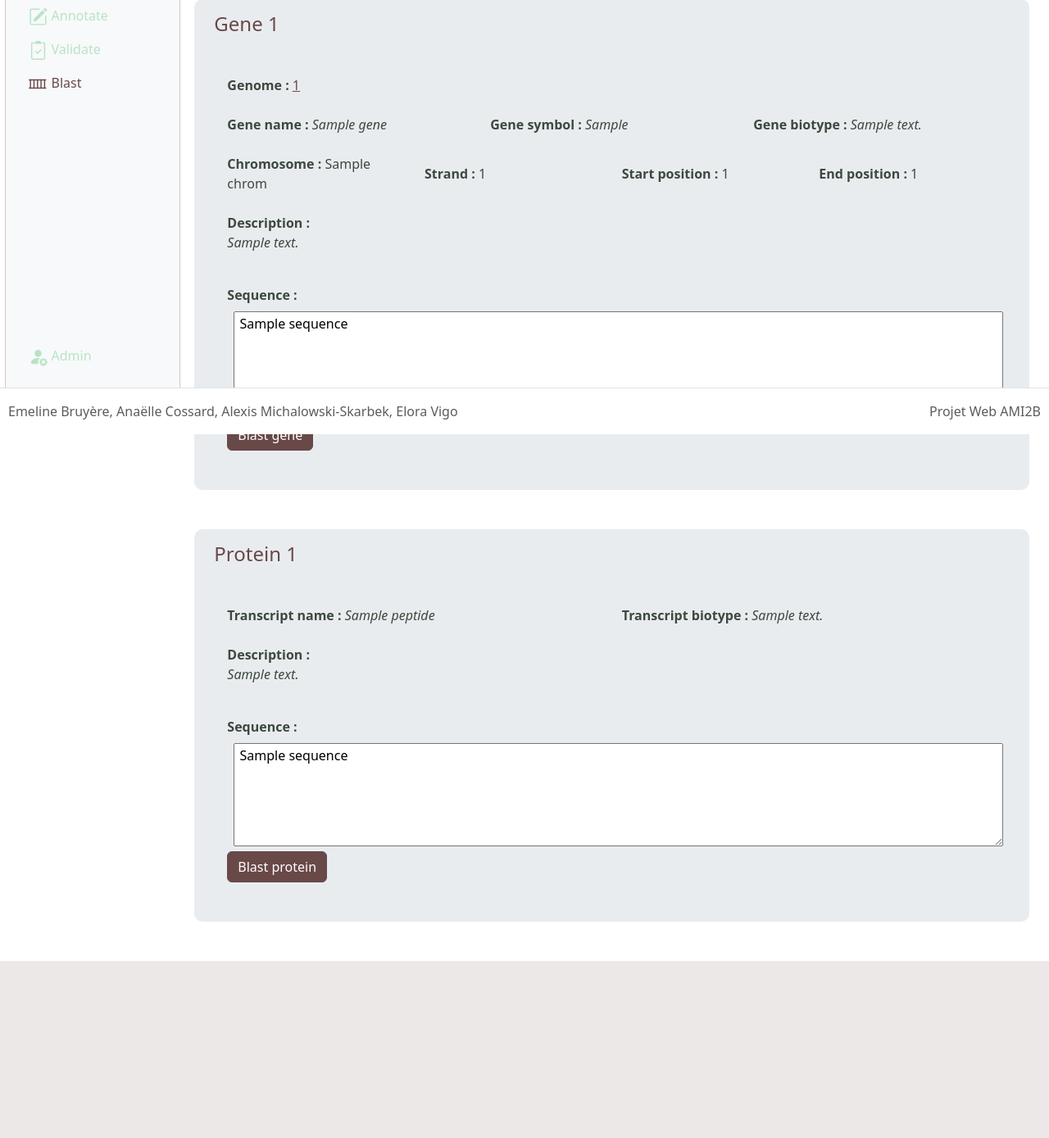
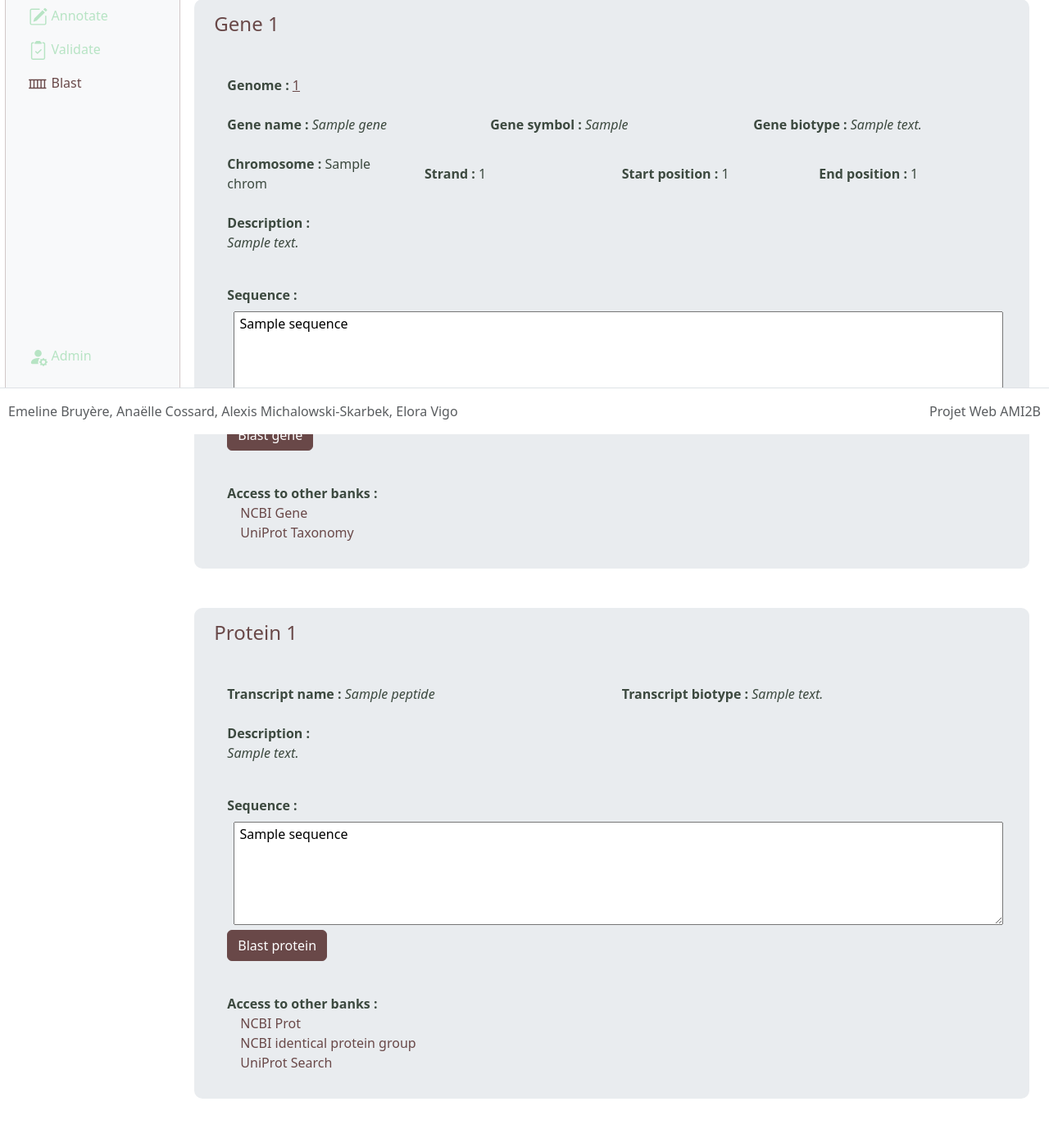
Before and after one commit to anaellle/ProjWeb_GenomeAnnot, a Django app: template GenomeAnnot/main/templates/main/gene.html in a window 1280 px wide. Shown: the part 270-1659 px from the top of the page at 82% size. Before the commit the page ends 1443 px from the top, so only its background shows below. Run offline with Django 4.2, Linux system fonts and the light colour scheme; tables that the repository leaves empty hold one stand-in row (values such as "Sample post"); the template is opened without the code that fills it: values that come from a table or form of the project are taken from there, most other values are stand-ins (such as "Sample title", 1, 10 or a date in 2020); some libraries are stand-ins or nearby versions.

Commit message:
Update gene.html addind external db

```diff
--- a/GenomeAnnot/main/templates/main/gene.html
+++ b/GenomeAnnot/main/templates/main/gene.html
@@ -124,6 +124,17 @@
             {%endif%}
           </div>
         </div>
+       <div class="row align-items-center mt-4 mx-2 ">
+          <div class="col">
+            <span class="bold">Access to other banks :</span> <br>
+            {% if gene.id %}
+            <a class="nav-link px-3" href="https://www.ncbi.nlm.nih.gov/gene/?term={{ gene.id }}" target="_blank">NCBI Gene</a>
+            {% endif %}
+            {% if genome.id %}
+            <a class="nav-link px-3" href="https://www.uniprot.org/taxonomy?query={{ genome.id }}" target="_blank">UniProt Taxonomy</a>
+            {% endif %}
+          </div>
+        </div>
       </div>
   </div>
 
@@ -176,6 +187,20 @@
             <a class="btn btn-primary mb-3"  target="_blank" href="{% url 'main:blastseq' peptseq.sequence %}" >Blast protein</a >
             {%endif%}
             </div>
+        </div>
+       <div class="row align-items-center mt-4 mx-2 ">
+          <div class="col">
+            <span class="bold">Access to other banks :</span> <br>
+            {% if gene.id %}
+            <a class="nav-link px-3" href="https://www.ncbi.nlm.nih.gov/protein/?term={{ gene.id }}" target="_blank">NCBI Prot</a>
+            {% endif %}
+            {% if gene.id %}
+            <a class="nav-link px-3" href="https://www.ncbi.nlm.nih.gov/ipg/?term={{ gene.id }}" target="_blank">NCBI identical protein group</a>
+            {% endif %}
+            {% if gene.id %}
+            <a class="nav-link px-3" href="https://www.uniprot.org/uniprotkb?query={{ gene.id }}" target="_blank">UniProt Search</a>
+            {% endif %}
+          </div>
         </div>
       </div>
   </div>
```
